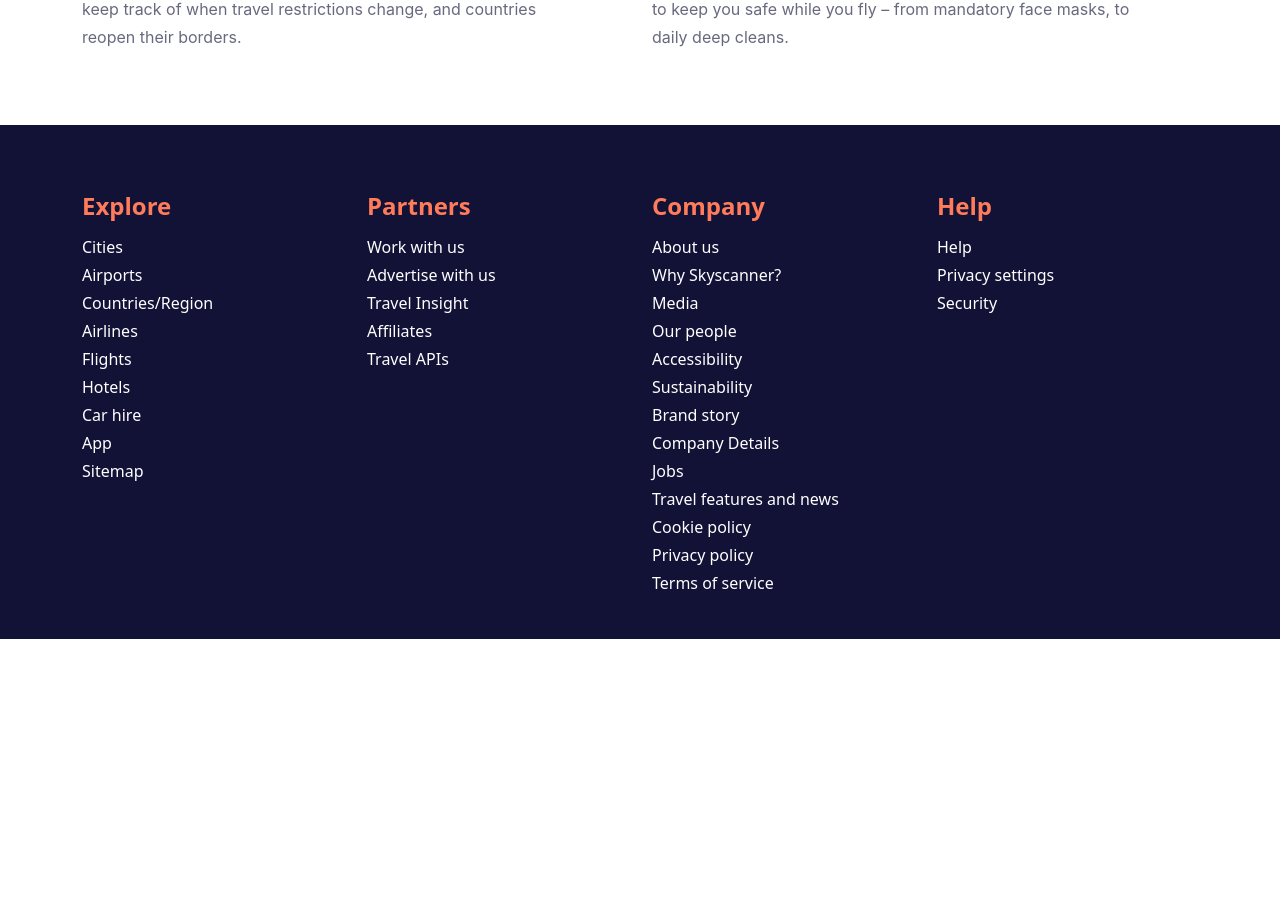
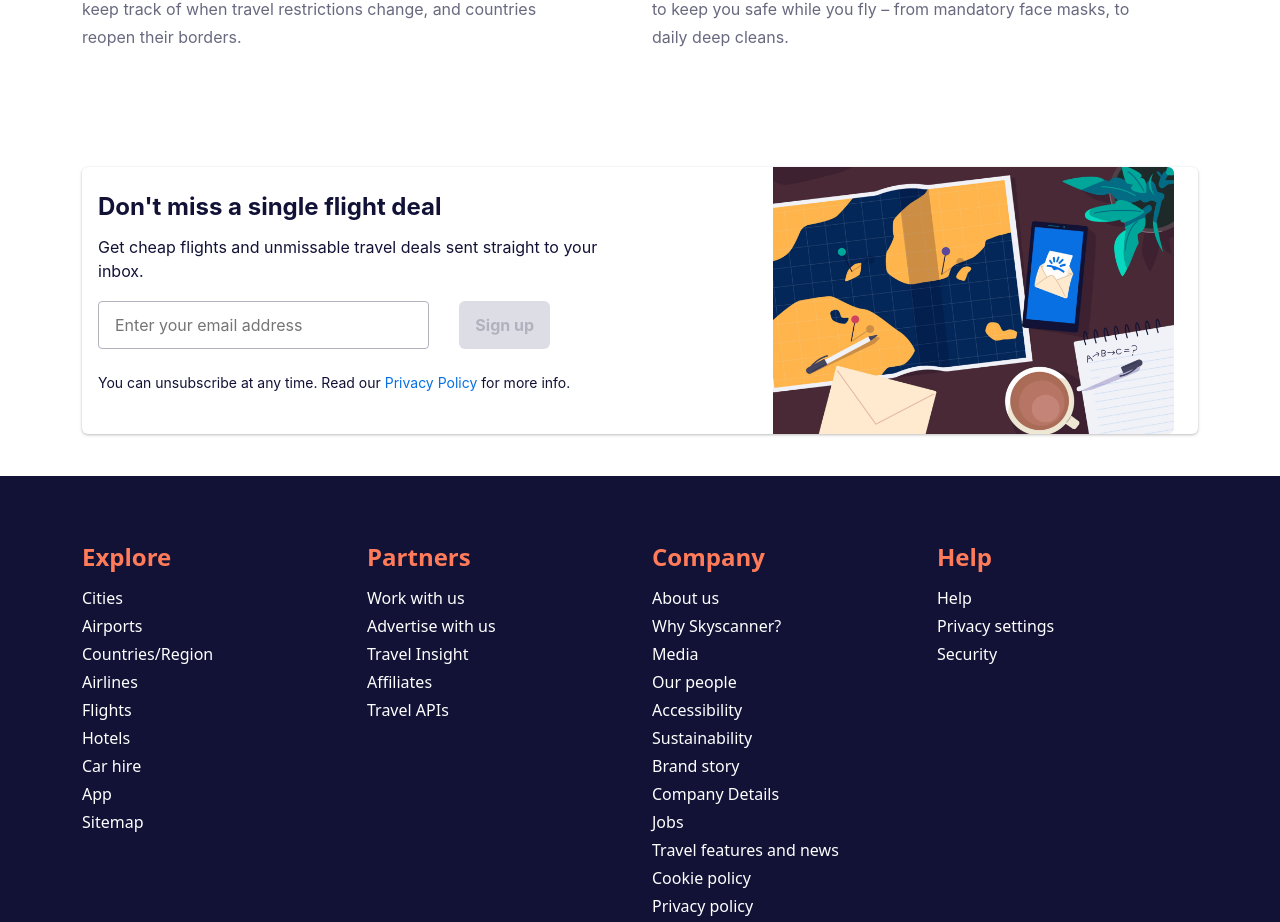
Before and after one commit to thoutamganesh66/skyscanner-flights, a React (Create React App) app: page / in a window 1280 px wide. Shown: the part 1240-2162 px from the top of the page. Before the commit the page ends 1879 px from the top, so only its background shows below. Built offline with nearby package versions, Linux system fonts and the light colour scheme.

Commit message:
Newsletter component

```diff
--- a/src/components/Home.js
+++ b/src/components/Home.js
@@ -1,6 +1,7 @@
 import React from 'react'
 import Benefits from './Benefits-Box/Benefits';
 import Confidence from './Confidence-Message/Confidence';
+import NewsLetter from './Newsletter/NewsLetter';
 import Peace from './Peace-Container/Peace';
 
 const Home = () => {
@@ -10,6 +11,7 @@ const Home = () => {
                 <Confidence />
                 <Benefits />
                 <Peace />
+                <NewsLetter />
             </div>
         </>
     );
--- /dev/null
+++ b/src/components/Newsletter/NewsLetter.js
@@ -0,0 +1,42 @@
+import { Body, FooterInfo, Heading, NewsLetterImage, Paragraph } from "./Styles";
+
+import './styles.css';
+
+import NewsIcon from '../../assets/Emailcapture.png';
+
+const NewsLetter = () => {
+    return (
+        <>
+            <Body>
+                <div className="container">
+                    <div className="box">
+                        <div className="row newsletter">
+                            <div className="col-sm-6 part1">
+                                <Heading>Don't miss a single flight deal</Heading>
+                                <Paragraph>Get cheap flights and unmissable travel deals sent straight to your inbox.</Paragraph>
+                                <div className="row emailHolder">
+                                    <div className="col-sm-8">
+                                        <div className="emailInput2">
+                                            <input type='email' className="emailInput" placeholder="Enter your email address"></input>
+                                        </div>
+                                    </div>
+                                    <div className="col-sm-4">
+                                        <button className="signUp">Sign up</button>
+                                    </div>
+                                </div>
+                                <div className="footer">
+                                    <FooterInfo>You can unsubscribe at any time. Read our <span className="privacyPolicy">Privacy Policy</span> for more info.</FooterInfo>
+                                </div>
+                            </div>
+                            <div className="col-sm-6 newsLetterImage">
+                                <NewsLetterImage src={NewsIcon} />
+                            </div>
+                        </div>
+                    </div>
+                </div>
+            </Body>
+        </>
+    );
+}
+
+export default NewsLetter;
--- /dev/null
+++ b/src/components/Newsletter/Styles.js
@@ -0,0 +1,33 @@
+import styled from 'styled-components';
+
+export const Heading = styled.div`
+font-weight: 700;
+font-size: 1.5rem;
+line-height: 2rem;
+margin-bottom: .75rem;
+padding-left:1rem;`
+
+export const Body = styled.div`
+  color: #111236;
+  font-family: "Skyscanner Relative",-apple-system,BlinkMacSystemFont,"Roboto","Oxygen","Ubuntu","Cantarell","Fira Sans","Droid Sans","Helvetica Neue",sans-serif;
+  font-size: 1rem;
+  line-height: 1.3rem;`
+
+export const Paragraph = styled.div`
+font-size: 1rem;
+line-height: 1.5rem;
+font-weight: 400;
+margin-bottom: 1.125rem;
+padding-left:1rem;`
+
+export const FooterInfo = styled.div`
+font-size: .875rem;
+line-height: 1.25rem;
+font-weight: 400;`
+
+export const NewsLetterImage = styled.img`
+max-width: calc(80.333% - 1.75rem);
+border-radius: 0 .375rem .375rem 0;
+background-position: 100%;
+background-size: cover;
+float:right;`
--- /dev/null
+++ b/src/components/Newsletter/styles.css
@@ -0,0 +1,89 @@
+@media screen and (max-width: 600px) {
+    .newsletter {
+        /* display: flex; */
+        flex-flow: column-reverse;
+    }
+}
+
+@media (max-width: 32.25rem) {
+    .newsLetterImage {
+        width: 100%;
+        height: 7.3rem;
+        border-radius: .375rem .375rem 0 0;
+        background-position: 50%;
+        background-size: cover;
+    }
+}
+
+.newsletter {
+    width: 100%;
+}
+
+.part1 {
+    max-width: 33rem;
+    padding: 1.5rem;
+}
+
+.emailHolder {
+    margin-bottom: 1.5rem;
+    padding-left: 1rem;
+}
+
+.emailInput2 {
+    width: auto;
+    margin-right: .375rem;
+}
+
+.box {
+    max-width: 71.25rem;
+    border-radius: .375rem;
+    background: #fff;
+    box-shadow: 0 1px 3px 0 rgba(37, 32, 31, .3);
+}
+
+.emailInput {
+    height: 3rem;
+    font-size: 1rem;
+    padding-right: 2rem;
+    padding-left: 1rem;
+    width: 100%;
+    border: .0625rem solid #b2b2bf;
+    border-radius: .25rem;
+    background: #fff;
+    color: #111236;
+    appearance: none;
+}
+
+.signUp {
+    background-color: #dddde5;
+    background-image: none;
+    color: #b2b2bf;
+    box-shadow: none;
+    cursor: not-allowed;
+    height: 3rem;
+    font-size: 1rem;
+    display: inline-block;
+    margin: 0;
+    padding: .5rem 1rem;
+    border: 0;
+    border-radius: .375rem;
+    font-weight: 700;
+    line-height: 1.5rem;
+    text-align: center;
+    text-decoration: none;
+    user-select: none;
+}
+
+.privacyPolicy {
+    padding: 0;
+    border: 0;
+    background-color: transparent;
+    text-decoration: none;
+    cursor: pointer;
+    appearance: none;
+    color: var(--bpk-link-color, #0770e3);
+}
+
+.footer {
+    padding-left: 1rem;
+}
```
